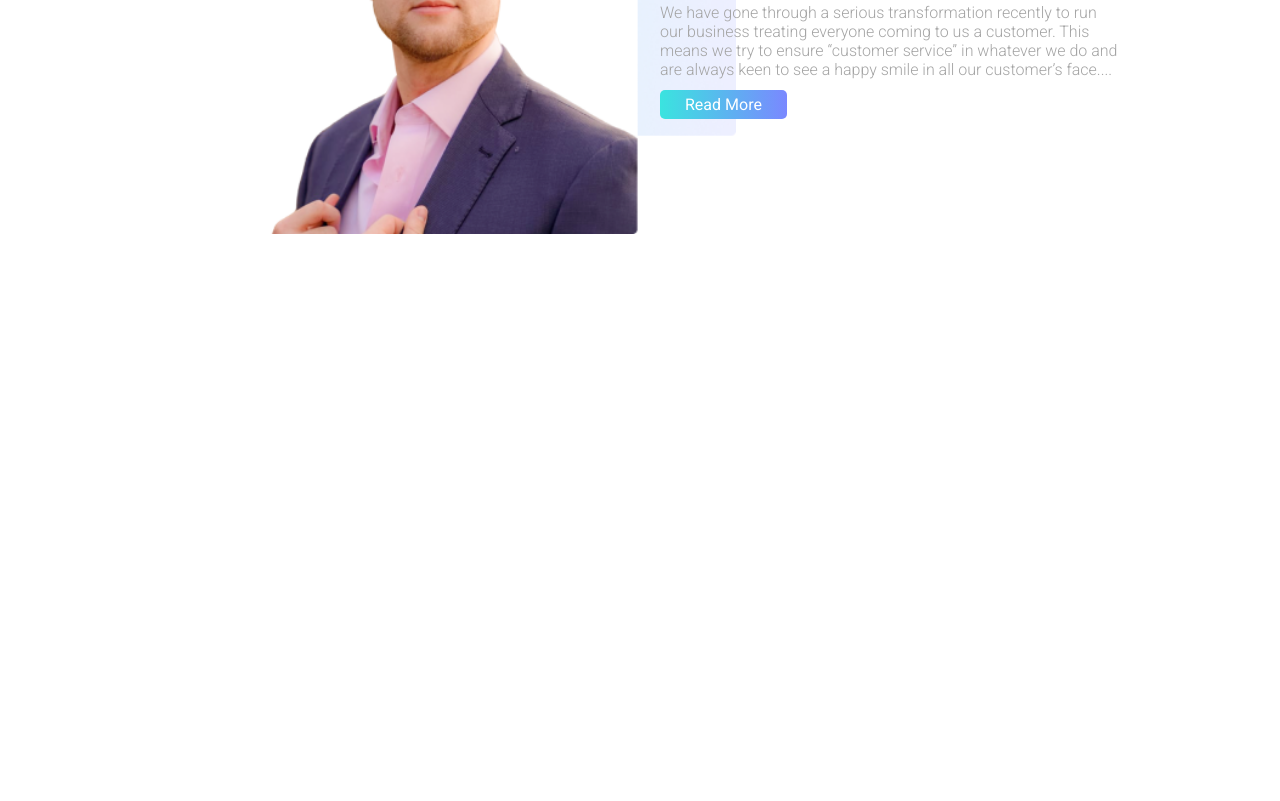
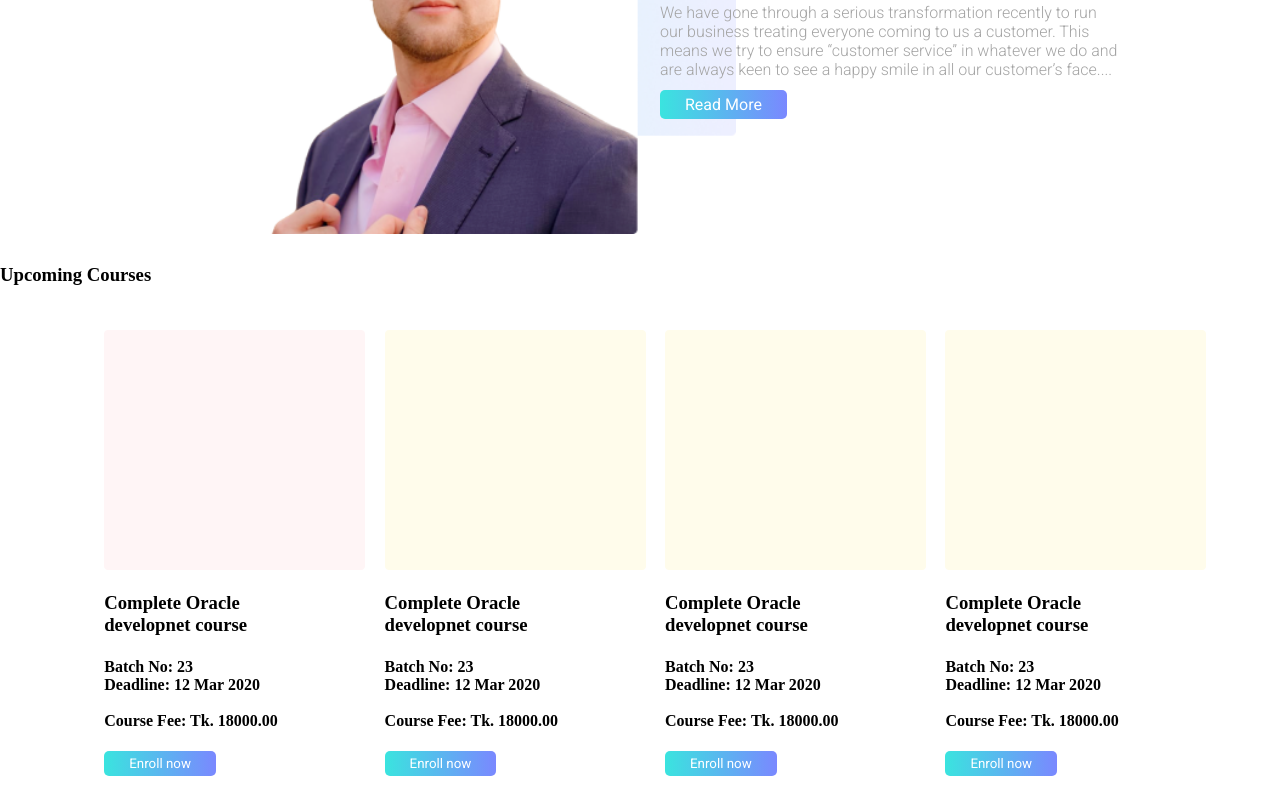
Before and after one commit to najmulhc/MAQs, a plain HTML site: page index.html in a window 1280 px wide. Shown: the part 898-1699 px from the top of the page. Before the commit the page ends 1187 px from the top, so only its background shows below. Drawn offline with nearby package versions, Linux system fonts and the light colour scheme.

Commit message:
something to add

```diff
--- a/index.html
+++ b/index.html
@@ -28,11 +28,12 @@
     </section>
     <section class="top">
         <div class="halfwidth left">
-            <h2 id="test" class="open-sans" >
+            <h2 id="test" class="open-sans">
                 Website Design <br>
                 Free Course
             </h2>
-            <p id="labib">One of the activities of Bangladesh Computer Council (BCC) is to develop trained manpower in the field of
+            <p id="labib">One of the activities of Bangladesh Computer Council (BCC) is to develop trained manpower in
+                the field of
                 ICT through ICT training.</p>
             <a href="#"> <button class="login-button enroll ">Enroll now</button></a>
         </div>
@@ -46,13 +47,54 @@
         </div>
         <div class="halfwidth boss-text">
             <h3>Message from Executive Director (MAQs)</h3>
-            <h4>Hi, I am fortunate  to have a very strong team of high skilled professionals who support me to carry forward the mission of  MAQs.</h4>
-            <p>We have gone through a serious transformation recently to run our business treating everyone coming to us a customer. This means we try to ensure “customer service” in whatever we do and are always keen to see a happy smile in all our customer’s face....</p>
+            <h4>Hi, I am fortunate to have a very strong team of high skilled professionals who support me to carry
+                forward the mission of MAQs.</h4>
+            <p>We have gone through a serious transformation recently to run our business treating everyone coming to us
+                a customer. This means we try to ensure “customer service” in whatever we do and are always keen to see
+                a happy smile in all our customer’s face....</p>
             <a href="" class="login-button" style="text-decoration: none; margin-top: 20px;">Read More</a>
         </div>
     </section>
-    <section class="cards nav">
+    <section class="">
+        <h3 id="courses">Upcoming Courses</h3>
+        <div class="cards">
+            <div class="single-card">
+                <img src="images/oracle.png" alt="">
+                <h3>Complete Oracle <br>developnet course</h3>
+                <h4> <span class="batch">Batch No: 23 <br>
+                        Deadline: 12 Mar 2020</span> <br><br>
 
+                    Course Fee: Tk. 18000.00</h4>
+                <a href="#"><button class="login-button">Enroll now</button></a>
+            </div>
+            <div class="single-card">
+                <img src="images/python.png" alt="">
+                <h3>Complete Oracle <br>developnet course</h3>
+                <h4> <span class="batch">Batch No: 23 <br>
+                        Deadline: 12 Mar 2020</span> <br><br>
+
+                    Course Fee: Tk. 18000.00</h4>
+                <a href="#"><button class="login-button">Enroll now</button></a>
+            </div>
+            <div class="single-card">
+                <img src="images/python.png" alt="">
+                <h3>Complete Oracle <br>developnet course</h3>
+                <h4> <span class="batch">Batch No: 23 <br>
+                        Deadline: 12 Mar 2020</span> <br><br>
+
+                    Course Fee: Tk. 18000.00</h4>
+                <a href="#"><button class="login-button">Enroll now</button></a>
+            </div>
+            <div class="single-card">
+                <img src="images/python.png" alt="">
+                <h3>Complete Oracle <br>developnet course</h3>
+                <h4> <span class="batch">Batch No: 23 <br>
+                        Deadline: 12 Mar 2020</span> <br><br>
+
+                    Course Fee: Tk. 18000.00</h4>
+                <a href="#"><button class="login-button">Enroll now</button></a>
+            </div>
+        </div>
     </section>
 </body>
 
--- a/style.css
+++ b/style.css
@@ -83,3 +83,12 @@ text-align: left;
     color: #a4a4a4;
     font-weight: 300;
 }
+.cards{
+    display: flex;
+    justify-content: center;
+}
+.single-card{
+    width: 18%;
+    padding: 15px;
+    margin:10px;
+}
```
Also changed, not shown: images/oracle.png (added), images/python.png (added).
